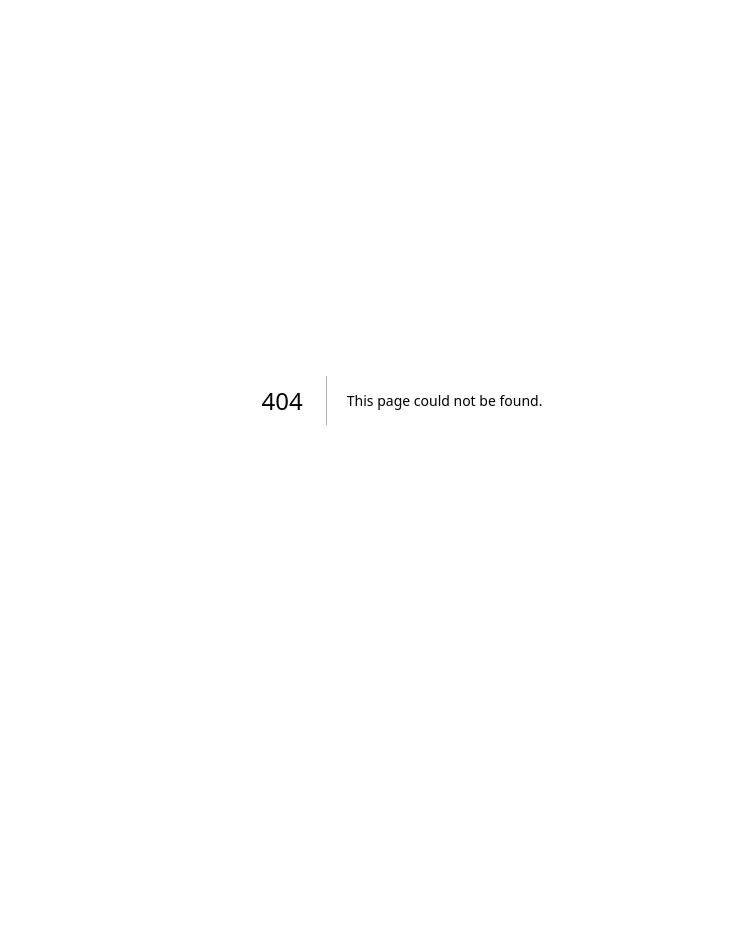
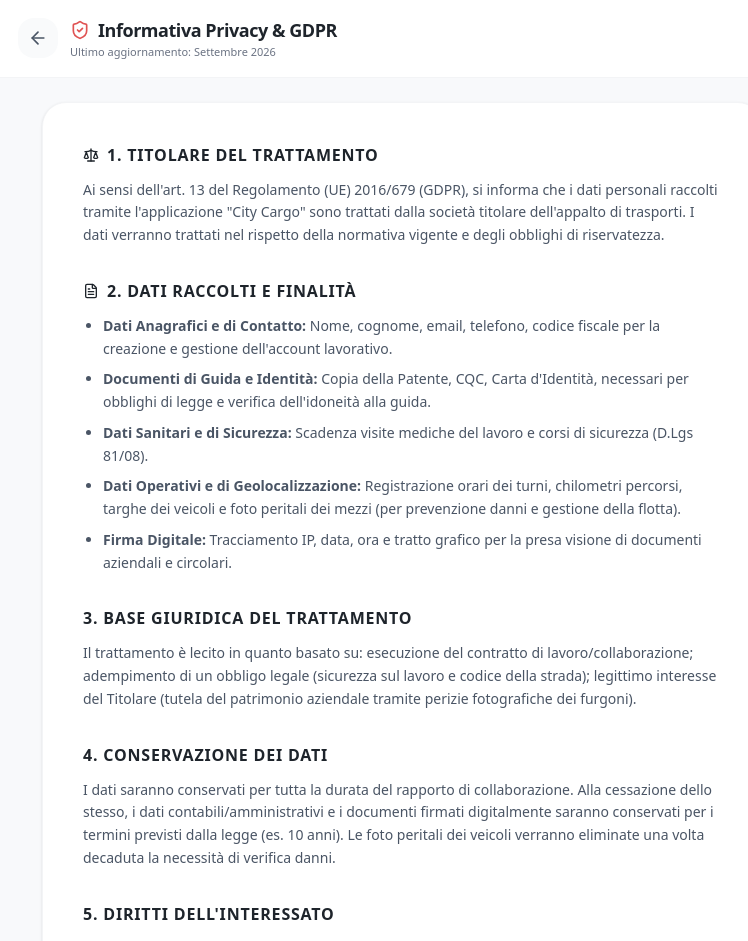
Before and after one commit to giampy06/citycargo-app, a Next.js app: page /privacy in a window 1280 px wide. Before the commit this address had no page. Shown: the top 941 px of the page, without its empty margins (238-986 px from the left). Before the commit the page ends 800 px from the top, so only its background shows below. Built offline with nearby package versions, Linux system fonts and the light colour scheme.

Commit message:
Aggiunta pagina Privacy Policy e GDPR

```diff
--- /dev/null
+++ b/src/app/privacy/page.tsx
@@ -0,0 +1,85 @@
+'use client';
+
+import React from 'react';
+import { useRouter } from 'next/navigation';
+import { ArrowLeft, ShieldCheck, FileText, Scale } from 'lucide-react';
+
+export default function PrivacyPolicyPage() {
+  const router = useRouter();
+
+  return (
+    <div className="min-h-screen bg-[#F8F9FB] text-[#1E242B] font-sans antialiased selection:bg-[#E05353] selection:text-white">
+      <header className="bg-white border-b border-gray-100 sticky top-0 z-30 px-4 py-4">
+        <div className="max-w-3xl mx-auto flex items-center gap-3">
+          <button
+            onClick={() => router.back()}
+            className="w-10 h-10 rounded-2xl bg-gray-50 flex items-center justify-center text-gray-600 hover:bg-gray-100 transition"
+          >
+            <ArrowLeft className="w-5 h-5" />
+          </button>
+          <div>
+            <h1 className="font-extrabold text-lg tracking-tight flex items-center gap-2">
+              <ShieldCheck className="w-5 h-5 text-[#E05353]" /> Informativa Privacy & GDPR
+            </h1>
+            <p className="text-[11px] text-gray-500 font-medium">Ultimo aggiornamento: Settembre 2026</p>
+          </div>
+        </div>
+      </header>
+
+      <main className="max-w-3xl mx-auto p-4 sm:p-6 pb-24">
+        <div className="bg-white rounded-3xl p-6 sm:p-10 border border-gray-100 shadow-sm space-y-8 text-sm text-gray-600 leading-relaxed">
+
+          <section className="space-y-3">
+            <h2 className="font-black text-base text-[#1E242B] uppercase tracking-wider flex items-center gap-2">
+              <Scale className="w-4 h-4" /> 1. Titolare del Trattamento
+            </h2>
+            <p>
+              Ai sensi dell'art. 13 del Regolamento (UE) 2016/679 (GDPR), si informa che i dati personali raccolti tramite l'applicazione "City Cargo" sono trattati dalla società titolare dell'appalto di trasporti. I dati verranno trattati nel rispetto della normativa vigente e degli obblighi di riservatezza.
+            </p>
+          </section>
+
+          <section className="space-y-3">
+            <h2 className="font-black text-base text-[#1E242B] uppercase tracking-wider flex items-center gap-2">
+              <FileText className="w-4 h-4" /> 2. Dati Raccolti e Finalità
+            </h2>
+            <ul className="list-disc pl-5 space-y-2">
+              <li><strong>Dati Anagrafici e di Contatto:</strong> Nome, cognome, email, telefono, codice fiscale per la creazione e gestione dell'account lavorativo.</li>
+              <li><strong>Documenti di Guida e Identità:</strong> Copia della Patente, CQC, Carta d'Identità, necessari per obblighi di legge e verifica dell'idoneità alla guida.</li>
+              <li><strong>Dati Sanitari e di Sicurezza:</strong> Scadenza visite mediche del lavoro e corsi di sicurezza (D.Lgs 81/08).</li>
+              <li><strong>Dati Operativi e di Geolocalizzazione:</strong> Registrazione orari dei turni, chilometri percorsi, targhe dei veicoli e foto peritali dei mezzi (per prevenzione danni e gestione della flotta).</li>
+              <li><strong>Firma Digitale:</strong> Tracciamento IP, data, ora e tratto grafico per la presa visione di documenti aziendali e circolari.</li>
+            </ul>
+          </section>
+
+          <section className="space-y-3">
+            <h2 className="font-black text-base text-[#1E242B] uppercase tracking-wider">
+              3. Base Giuridica del Trattamento
+            </h2>
+            <p>
+              Il trattamento è lecito in quanto basato su: esecuzione del contratto di lavoro/collaborazione; adempimento di un obbligo legale (sicurezza sul lavoro e codice della strada); legittimo interesse del Titolare (tutela del patrimonio aziendale tramite perizie fotografiche dei furgoni).
+            </p>
+          </section>
+
+          <section className="space-y-3">
+            <h2 className="font-black text-base text-[#1E242B] uppercase tracking-wider">
+              4. Conservazione dei Dati
+            </h2>
+            <p>
+              I dati saranno conservati per tutta la durata del rapporto di collaborazione. Alla cessazione dello stesso, i dati contabili/amministrativi e i documenti firmati digitalmente saranno conservati per i termini previsti dalla legge (es. 10 anni). Le foto peritali dei veicoli verranno eliminate una volta decaduta la necessità di verifica danni.
+            </p>
+          </section>
+
+          <section className="space-y-3">
+            <h2 className="font-black text-base text-[#1E242B] uppercase tracking-wider">
+              5. Diritti dell'Interessato
+            </h2>
+            <p>
+              In ogni momento, l'utente (autista) può esercitare, ai sensi degli artt. 15-22 del GDPR, il diritto di: chiedere conferma dell'esistenza di propri dati; ottenere rettifica o cancellazione; opporsi al trattamento. Per esercitare i diritti è sufficiente contattare l'amministrazione tramite i canali ufficiali aziendali.
+            </p>
+          </section>
+
+        </div>
+      </main>
+    </div>
+  );
+}
```
